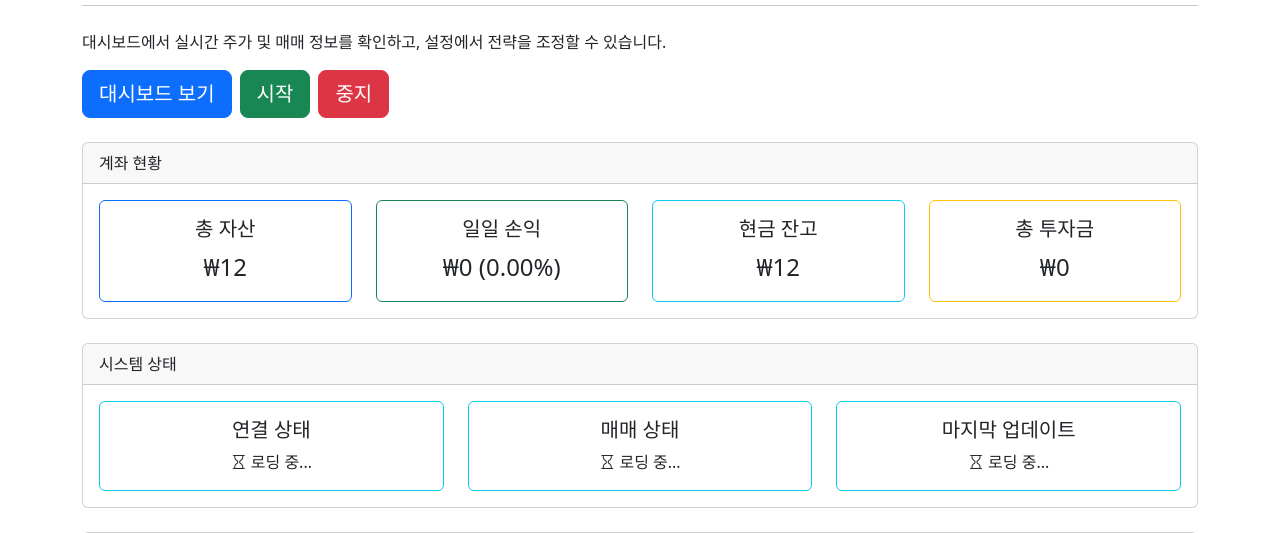
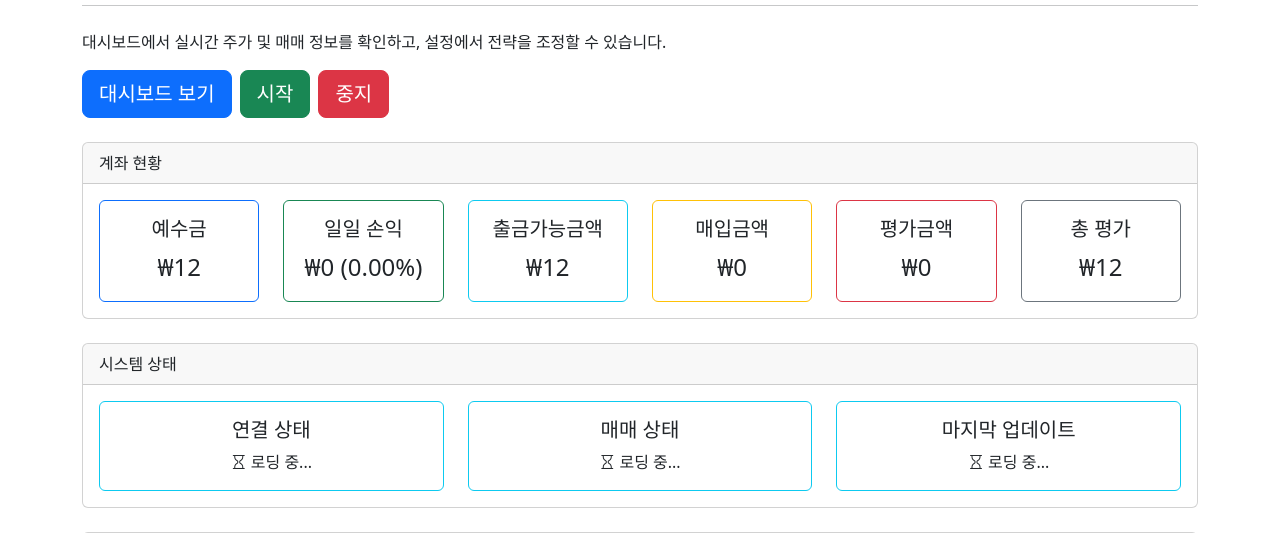
Before and after one commit to tgparkk/autoStockTrading, a Flask app: page / in a window 1280 px wide. Shown: the part 204-737 px from the top of the page. Run offline with Flask 3, Linux system fonts and the light colour scheme; parts of the project's set-up code (start-up, migrations or seed data) failed here and were passed over; some libraries are stand-ins or nearby versions.

Commit message:
web_init2

```diff
--- a/app.py
+++ b/app.py
@@ -65,11 +65,11 @@ def background_updater():
             recent_logs = trading_system.get_recent_logs(10)
             socketio.emit('log_update', recent_logs)
 
-            time.sleep(3)  # 3초마다 업데이트 (API 요청 한도 고려)
+            time.sleep(30)  # 30초마다 업데이트 (API 요청 한도 고려)
 
         except Exception as e:
             logger.error(f"Background updater error: {str(e)}")
-            time.sleep(5)  # 오류 발생 시 5초 후 재시도
+            time.sleep(50)  # 오류 발생 시 50초 후 재시도
 
 # 라우트 설정
 @app.route('/')
--- a/main.py
+++ b/main.py
@@ -182,7 +182,7 @@ def main():
 
         while True:
             schedule.run_pending()
-            time.sleep(1)
+            time.sleep(10)
 
     except KeyboardInterrupt:
         logger.info("사용자에 의해 프로그램 종료")
--- a/templates/index.html
+++ b/templates/index.html
@@ -51,15 +51,15 @@
             </div>
             <div class="card-body">
                 <div class="row">
-                    <div class="col-md-3">
+                    <div class="col-md-2">
                         <div class="card border-primary">
                             <div class="card-body text-center">
-                                <h5 class="card-title">총 자산</h5>
+                                <h5 class="card-title">예수금</h5>
                                 <p id="totalAsset" class="card-text fs-4"><i class="bi bi-hourglass"></i> 로딩 중...</p>
                             </div>
                         </div>
                     </div>
-                    <div class="col-md-3">
+                    <div class="col-md-2">
                         <div class="card border-success">
                             <div class="card-body text-center">
                                 <h5 class="card-title">일일 손익</h5>
@@ -67,19 +67,35 @@
                             </div>
                         </div>
                     </div>
-                    <div class="col-md-3">
+                    <div class="col-md-2">
                         <div class="card border-info">
                             <div class="card-body text-center">
-                                <h5 class="card-title">현금 잔고</h5>
+                                <h5 class="card-title">출금가능금액</h5>
                                 <p id="cashBalance" class="card-text fs-4"><i class="bi bi-hourglass"></i> 로딩 중...</p>
                             </div>
                         </div>
                     </div>
-                    <div class="col-md-3">
+                    <div class="col-md-2">
                         <div class="card border-warning">
                             <div class="card-body text-center">
-                                <h5 class="card-title">총 투자금</h5>
+                                <h5 class="card-title">매입금액</h5>
                                 <p id="investedAmount" class="card-text fs-4"><i class="bi bi-hourglass"></i> 로딩 중...</p>
+                            </div>
+                        </div>
+                    </div>
+                    <div class="col-md-2">
+                        <div class="card border-danger">
+                            <div class="card-body text-center">
+                                <h5 class="card-title">평가금액</h5>
+                                <p id="evaluationAmount" class="card-text fs-4"><i class="bi bi-hourglass"></i> 로딩 중...</p>
+                            </div>
+                        </div>
+                    </div>
+                    <div class="col-md-2">
+                        <div class="card border-secondary">
+                            <div class="card-body text-center">
+                                <h5 class="card-title">총 평가</h5>
+                                <p id="totalEvaluation" class="card-text fs-4"><i class="bi bi-hourglass"></i> 로딩 중...</p>
                             </div>
                         </div>
                     </div>
@@ -303,20 +319,49 @@
                 const summary = data.account_summary && data.account_summary.length > 0 ? data.account_summary[0] : null;
 
                 if (summary) {
-                    // 예수금
-                    const cashBalance = parseInt(summary.dnca_tot_amt || 0);
-                    // 주식 평가금액
-                    const stocksValue = parseInt(summary.scts_evlu_amt || 0);
-                    // 총 자산
-                    const totalAsset = summary.tot_evlu_amt ? parseInt(summary.tot_evlu_amt) : (cashBalance + stocksValue);
-                    // 투자원금
-                    const investedAmount = parseInt(summary.pchs_amt_smtl_amt || 0);
+                    // 예수금 (deposit and cash amount)
+                    const depositAmount = parseInt(summary.dnca_tot_amt || 0);
+
+                    // 출금가능금액 (withdrawable amount)
+                    const withdrawableAmount = parseInt(summary.nxdy_excc_amt || summary.dnca_tot_amt || 0);
+
+                    // 매입금액 (purchase amount)
+                    const purchaseAmount = parseInt(summary.pchs_amt_smtl_amt || 0);
+
+                    // 평가금액 (evaluation amount)
+                    const evaluationAmount = parseInt(summary.scts_evlu_amt || 0);
+
+                    // 총 평가금액 (total evaluation)
+                    const totalEvaluation = parseInt(summary.tot_evlu_amt || 0);
+
+                    // 일일 손익 (today's profit/loss)
+                    const todayPnL = parseInt(summary.thdt_buy_amt || 0) - parseInt(summary.thdt_sll_amt || 0);
+
+                    // 손익률 계산 (profit rate)
+                    let profitRatePercent = 0;
+                    if (purchaseAmount > 0 && summary.evlu_amt_smtl_amt) {
+                        const evalAmount = parseInt(summary.evlu_amt_smtl_amt);
+                        profitRatePercent = (evalAmount - purchaseAmount) / purchaseAmount * 100;
+                    } else if (summary.asst_icdc_erng_rt) {
+                        profitRatePercent = parseFloat(summary.asst_icdc_erng_rt);
+                    }
 
                     // 화면에 표시
-                    document.getElementById('totalAsset').textContent = currencyFormatter.format(totalAsset);
-                    document.getElementById('cashBalance').textContent = currencyFormatter.format(cashBalance);
-                    document.getElementById('investedAmount').textContent = currencyFormatter.format(investedAmount);
-                    document.getElementById('dailyPnL').textContent = currencyFormatter.format(0) + " (0.00%)";
+                    document.getElementById('totalAsset').textContent = currencyFormatter.format(depositAmount);
+                    document.getElementById('cashBalance').textContent = currencyFormatter.format(withdrawableAmount);
+                    document.getElementById('investedAmount').textContent = currencyFormatter.format(purchaseAmount);
+                    document.getElementById('evaluationAmount').textContent = currencyFormatter.format(evaluationAmount);
+                    document.getElementById('totalEvaluation').textContent = currencyFormatter.format(totalEvaluation);
+
+                    // 손익 표시 (양수면 녹색, 음수면 빨간색)
+                    const dailyPnLElement = document.getElementById('dailyPnL');
+                    if (todayPnL > 0) {
+                        dailyPnLElement.innerHTML = `<span class="text-success">+${currencyFormatter.format(todayPnL)} (${percentFormatter.format(profitRatePercent/100)})</span>`;
+                    } else if (todayPnL < 0) {
+                        dailyPnLElement.innerHTML = `<span class="text-danger">${currencyFormatter.format(todayPnL)} (${percentFormatter.format(profitRatePercent/100)})</span>`;
+                    } else {
+                        dailyPnLElement.innerHTML = `<span>${currencyFormatter.format(0)} (${percentFormatter.format(profitRatePercent/100)})</span>`;
+                    }
                 }
             } catch (error) {
                 console.error("계좌 정보 처리 오류:", error);
@@ -376,6 +421,8 @@
             document.getElementById('dailyPnL').textContent = currencyFormatter.format(0) + " (0.00%)";
             document.getElementById('cashBalance').textContent = currencyFormatter.format(12);
             document.getElementById('investedAmount').textContent = currencyFormatter.format(0);
+            document.getElementById('evaluationAmount').textContent = currencyFormatter.format(0);
+            document.getElementById('totalEvaluation').textContent = currencyFormatter.format(12);
 
             // 포트폴리오 테이블도 초기화
             document.getElementById('portfolioTableBody').innerHTML = `
```
